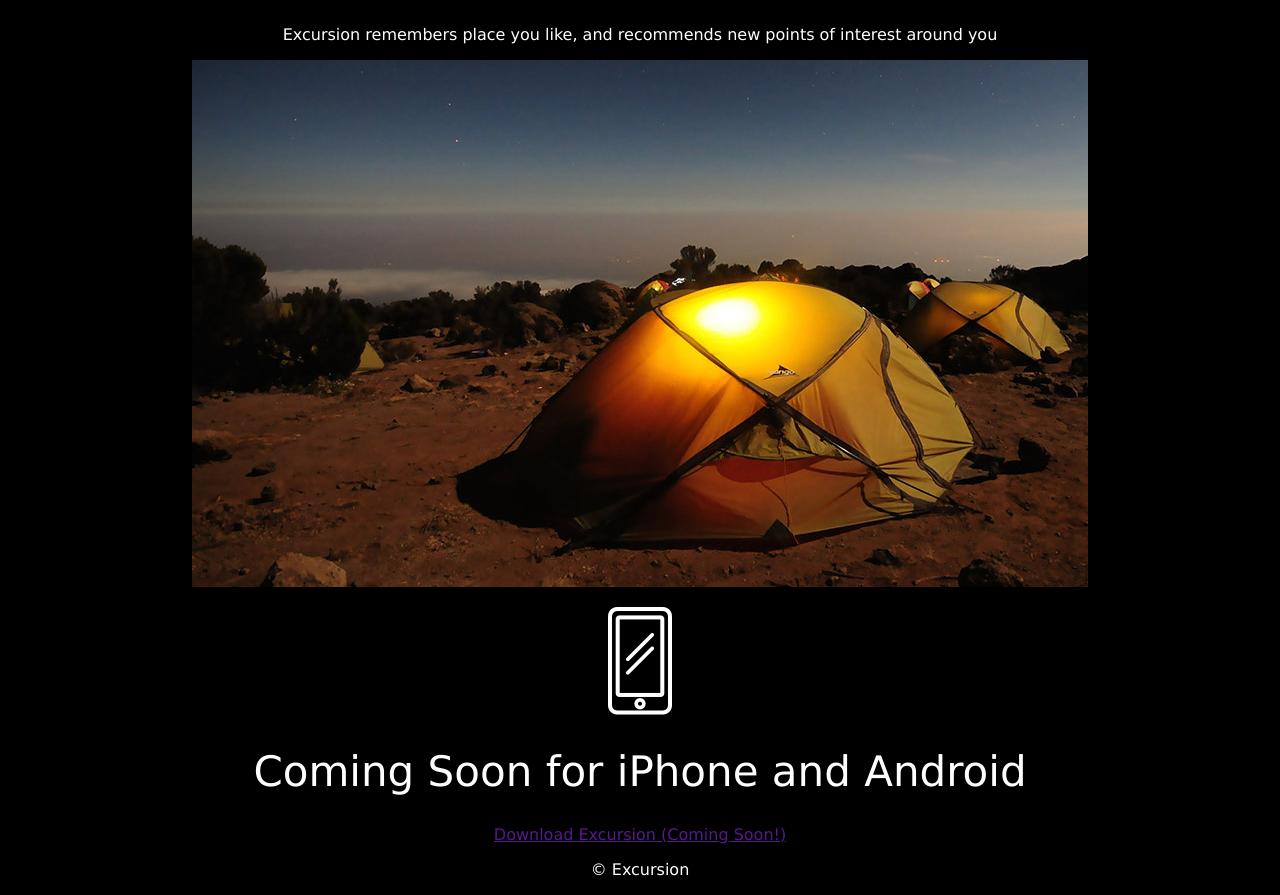
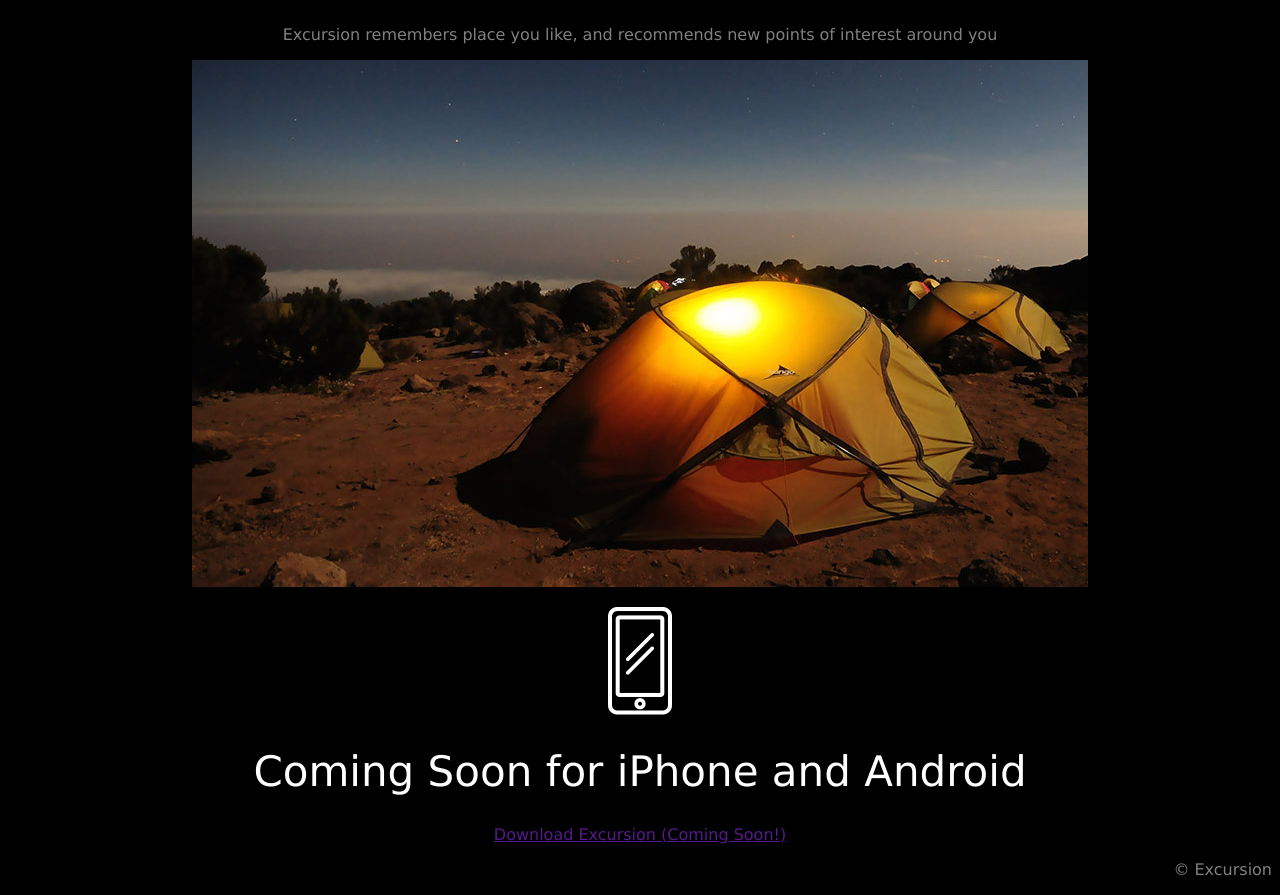
Before and after one commit to jackster0418/excursion, a plain HTML site: page index.html in a window 1280 px wide. Shown: the part 394-1289 px from the top of the page. Drawn offline with Linux system fonts and the light colour scheme.

Commit message:
correct images and video code

```diff
--- a/index.html
+++ b/index.html
@@ -10,9 +10,9 @@
     <p class="link"><a href="">Download Excursion (Coming Soon!)</a> </p>
     <p><video src="./resources/video/excursion.mp4"</video></p>
     <h1>Your personal travel guide</h1>
-    <p>Excursion remembers place you like, and recommends new points of interest around you</p>
+    <p class="text">Excursion remembers place you like, and recommends new points of interest around you</p>
     <p> <img src="./resources/images/camp.jpg" alt="evening campsite with gorgeous view"> </p>
-    <p> <img src="/resources/images/phone.png" alt="mobile phone icon"> </p>
+    <p> <img src="./resources/images/phone.png" alt="mobile phone icon"> </p>
     <h1>Coming Soon for iPhone and Android</h1>
     <p class="link"><a href="">Download Excursion (Coming Soon!)</a> </p>
     <p class="footer">© Excursion</p>
--- a/resources/css/style.css
+++ b/resources/css/style.css
@@ -2,17 +2,29 @@
   font-weight: normal:400;
   font-size: 50px;
 }
+
 .link {
   color: Aquamarine;
   font-size: 16px;
 }
+
 body {
   background-color: black;
   color: white;
   text-align: center;
   font-family: Verdana;
 }
+
 h1 {
   font-weight: 300;
   font-size: 42px;
   }
+
+.footer {
+  text-align: right;
+  color: gray;
+}
+
+.text {
+  color: gray;
+}
```
